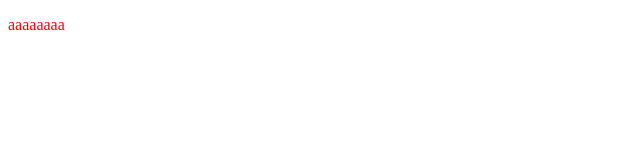
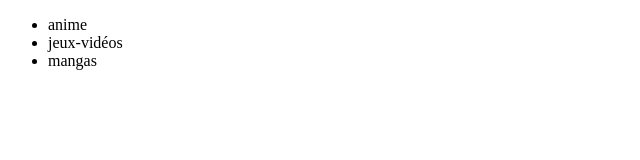
Before and after one commit to Draskosa/Site-internet-cole, a plain HTML site: page index.html in a window 1280 px wide. Shown: the whole page, without its empty margins (0-640 px from the left). Drawn offline with Linux system fonts and the light colour scheme.

Commit message:
Update index.html

```diff
--- a/index.html
+++ b/index.html
@@ -14,8 +14,13 @@
 
 
 <body>
+	<ul>
+		<li class="Anime" > anime </li>
+		<li class ="Jeux"> jeux-vidéos </li>
+		<li class="Mangas"> mangas </li>
 
-	<p id="paraga"> aaaaaaaa </p>
+	</ul>
+	<p id="paraga">  </p>
 
 </body>
 
```
